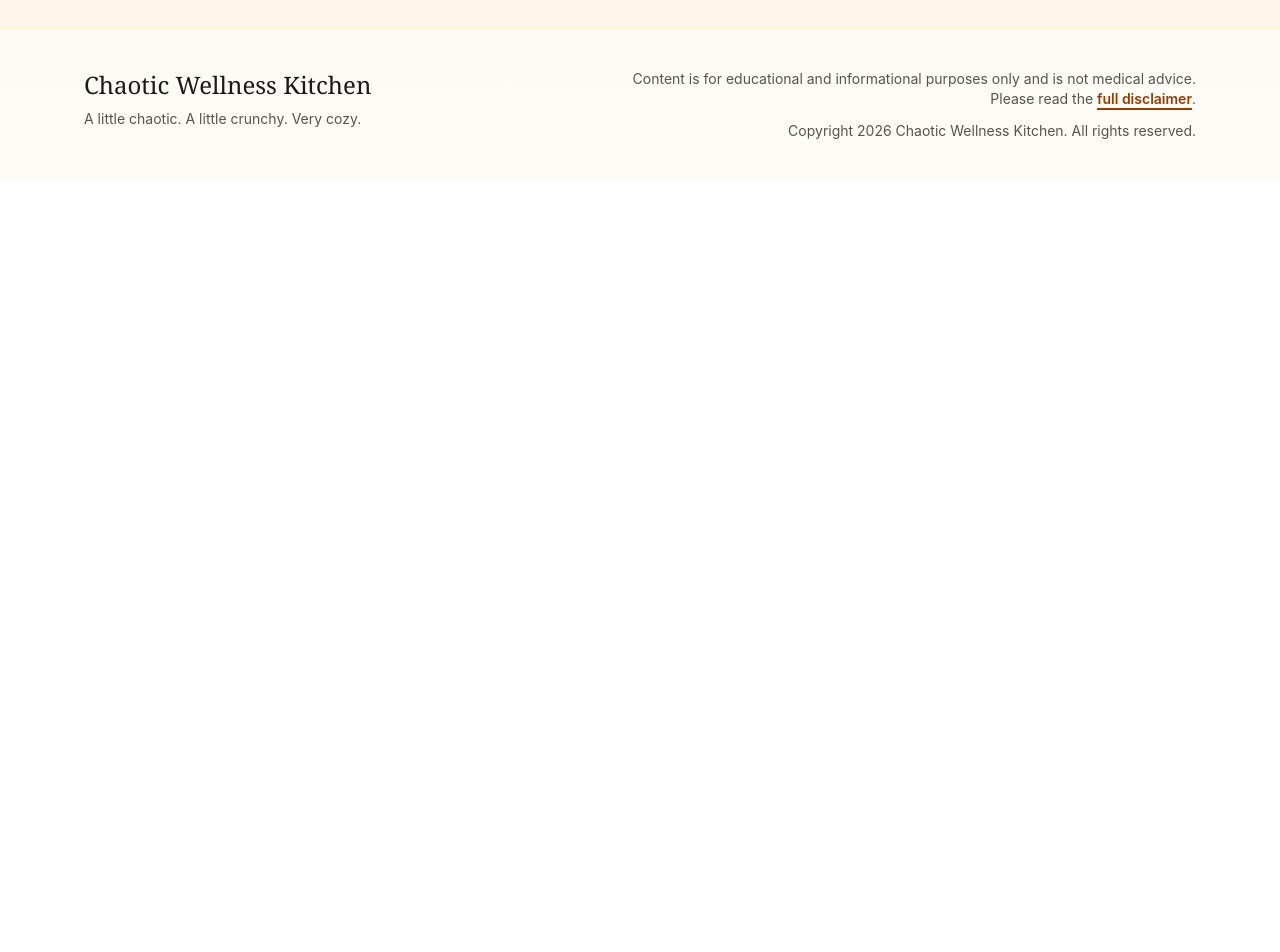
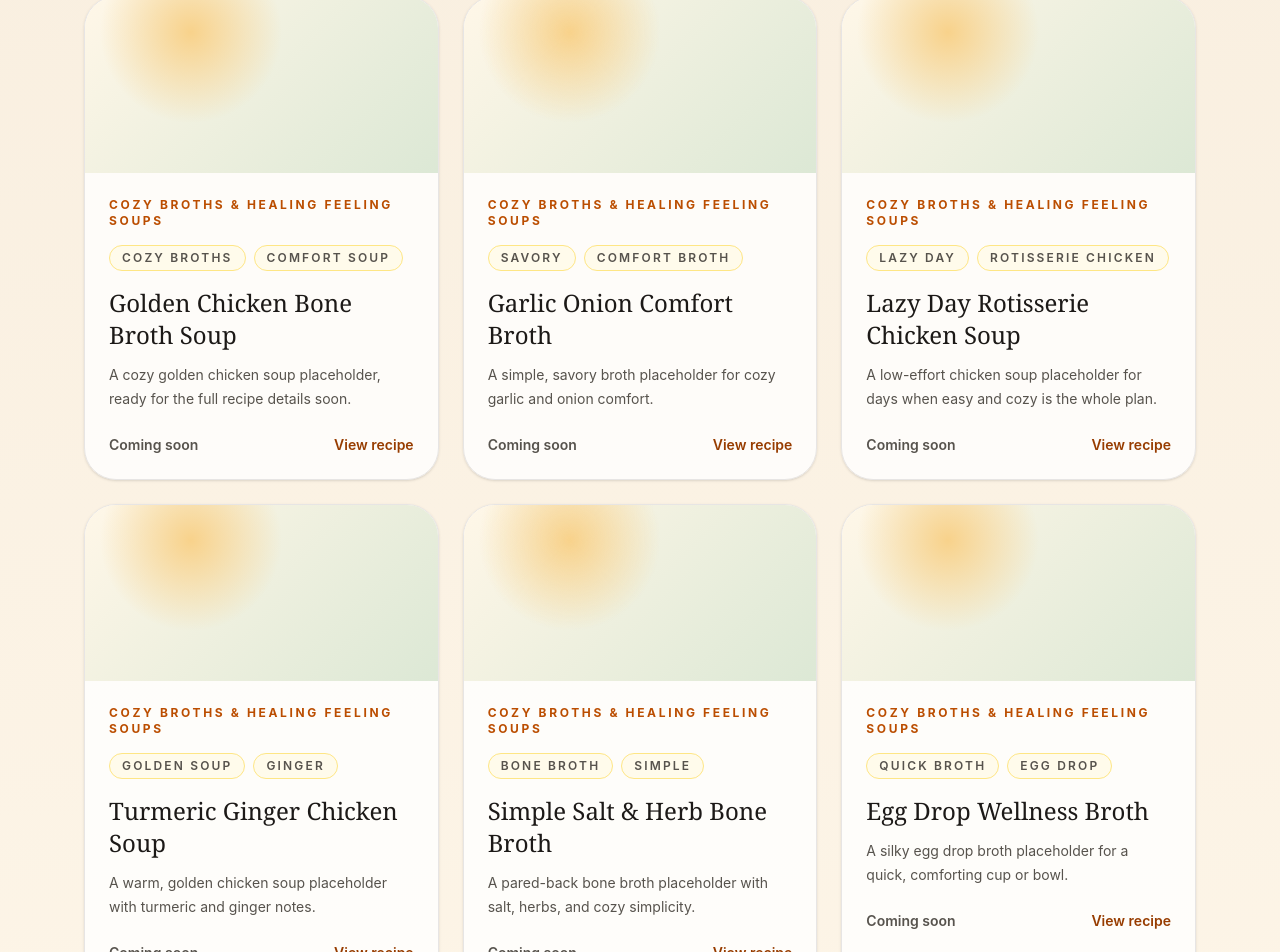
Before and after one commit to Weewoh04/ChaoticWellnessKitchen, a Next.js app: page /recipes in a window 1280 px wide. Shown: the part 1791-2743 px from the top of the page. Before the commit the page ends 1972 px from the top, so only its background shows below. Built offline with nearby package versions, Linux system fonts and the light colour scheme.

Commit message:
dropdownmenu

```diff
--- /dev/null
+++ b/src/app/recipes/category/[categorySlug]/page.tsx
@@ -0,0 +1,85 @@
+import type { Metadata } from "next";
+import Link from "next/link";
+import { notFound } from "next/navigation";
+import { RecipeCard } from "@/components/RecipeCard";
+import { SectionHeading } from "@/components/SectionHeading";
+import {
+  getRecipeCategoryBySlug,
+  getRecipesByCategory,
+  recipeCategories,
+} from "@/data/recipes";
+
+type RecipeCategoryPageProps = {
+  params: Promise<{
+    categorySlug: string;
+  }>;
+};
+
+export function generateStaticParams() {
+  return recipeCategories.map((category) => ({
+    categorySlug: category.slug,
+  }));
+}
+
+export async function generateMetadata({
+  params,
+}: RecipeCategoryPageProps): Promise<Metadata> {
+  const { categorySlug } = await params;
+  const category = getRecipeCategoryBySlug(categorySlug);
+
+  if (!category) {
+    return {
+      title: "Recipe Category Not Found",
+    };
+  }
+
+  return {
+    title: category.title,
+    description: category.description,
+  };
+}
+
+export default async function RecipeCategoryPage({ params }: RecipeCategoryPageProps) {
+  const { categorySlug } = await params;
+  const category = getRecipeCategoryBySlug(categorySlug);
+
+  if (!category) {
+    notFound();
+  }
+
+  const categoryRecipes = getRecipesByCategory(category.title);
+
+  return (
+    <div className="mx-auto max-w-6xl space-y-10 px-5 py-14">
+      <div className="rounded-[2rem] border border-amber-100 bg-white/80 p-8 shadow-sm sm:p-10">
+        <SectionHeading
+          eyebrow="Recipe category"
+          title={category.title}
+          description={category.description}
+        />
+        <Link
+          className="mt-6 inline-flex rounded-full bg-amber-300 px-5 py-3 font-bold text-stone-950 transition hover:bg-amber-200"
+          href="/recipes"
+        >
+          Back to all recipes
+        </Link>
+      </div>
+
+      {categoryRecipes.length > 0 ? (
+        <div className="grid gap-6 md:grid-cols-2 lg:grid-cols-3">
+          {categoryRecipes.map((recipe) => (
+            <RecipeCard key={recipe.slug} recipe={recipe} />
+          ))}
+        </div>
+      ) : (
+        <div className="rounded-[2rem] border border-stone-200 bg-white/80 p-8 text-stone-700 shadow-sm">
+          <h2 className="font-serif text-3xl text-stone-900">Recipes coming soon</h2>
+          <p className="mt-3 leading-7">
+            This category is ready for future cozy additions. For now, browse all recipes or add
+            new local mock data whenever you are ready.
+          </p>
+        </div>
+      )}
+    </div>
+  );
+}
--- a/src/app/recipes/page.tsx
+++ b/src/app/recipes/page.tsx
@@ -1,4 +1,5 @@
 import type { Metadata } from "next";
+import Link from "next/link";
 import { RecipeCard } from "@/components/RecipeCard";
 import { SectionHeading } from "@/components/SectionHeading";
 import { recipeCategories, recipes } from "@/data/recipes";
@@ -24,12 +25,13 @@ export default function RecipesPage() {
         />
         <div className="mt-6 grid gap-4 sm:grid-cols-2 lg:grid-cols-5">
           {recipeCategories.map((category) => (
-            <div
-              className="rounded-3xl bg-cream p-5 text-sm font-bold leading-6 text-stone-800 shadow-sm ring-1 ring-amber-100"
-              key={category}
+            <Link
+              className="rounded-3xl bg-cream p-5 text-sm font-bold leading-6 text-stone-800 shadow-sm ring-1 ring-amber-100 transition hover:-translate-y-1 hover:bg-amber-50 hover:shadow-md"
+              href={`/recipes/category/${category.slug}`}
+              key={category.slug}
             >
-              {category}
-            </div>
+              {category.title}
+            </Link>
           ))}
         </div>
       </section>
--- a/src/components/Navbar.tsx
+++ b/src/components/Navbar.tsx
@@ -1,9 +1,9 @@
 import Link from "next/link";
+import { recipeCategories } from "@/data/recipes";
 import { siteConfig } from "@/lib/site";
 
 const navLinks = [
   { href: "/", label: "Home" },
-  { href: "/recipes", label: "Recipes" },
   { href: "/blog", label: "Blog" },
   { href: "/about", label: "About" },
   { href: "/disclaimer", label: "Disclaimer" },
@@ -17,6 +17,28 @@ export function Navbar() {
           {siteConfig.name}
         </Link>
         <div className="flex flex-wrap gap-2 text-sm font-semibold text-stone-700">
+          <details className="group relative">
+            <summary className="cursor-pointer list-none rounded-full px-3 py-2 transition hover:bg-amber-100 hover:text-stone-950 [&::-webkit-details-marker]:hidden">
+              Recipes
+            </summary>
+            <div className="mt-2 min-w-72 rounded-3xl border border-amber-100 bg-white p-3 shadow-xl sm:absolute sm:left-0 sm:top-full">
+              <Link
+                className="block rounded-2xl px-4 py-3 text-stone-800 transition hover:bg-amber-50"
+                href="/recipes"
+              >
+                All Recipes
+              </Link>
+              {recipeCategories.map((category) => (
+                <Link
+                  className="block rounded-2xl px-4 py-3 text-stone-800 transition hover:bg-amber-50"
+                  href={`/recipes/category/${category.slug}`}
+                  key={category.slug}
+                >
+                  {category.title}
+                </Link>
+              ))}
+            </div>
+          </details>
           {navLinks.map((link) => (
             <Link
               className="rounded-full px-3 py-2 transition hover:bg-amber-100 hover:text-stone-950"
--- a/src/data/recipes.ts
+++ b/src/data/recipes.ts
@@ -1,12 +1,32 @@
 export const recipeCategories = [
-  "Cozy Broths & Healing Feeling Soups",
-  "Warm Drinks",
-  "Cold Wellness/Hydration",
-  "Remedy Shots and Mixes",
-  "Cozy Add-Ons",
+  {
+    title: "Cozy Broths & Healing Feeling Soups",
+    slug: "cozy-broths-healing-feeling-soups",
+    description: "Savory bowls and brothy cups for cozy, comfort-first days.",
+  },
+  {
+    title: "Warm Drinks",
+    slug: "warm-drinks",
+    description: "Steamy mugs, gentle teas, and slow-sip kitchen rituals.",
+  },
+  {
+    title: "Cold Wellness/Hydration",
+    slug: "cold-wellness-hydration",
+    description: "Infused waters and chilled ideas that make sipping feel easier.",
+  },
+  {
+    title: "Remedy Shots and Mixes",
+    slug: "remedy-shots-and-mixes",
+    description: "Small, punchy mixes for flavor-forward pantry experiments.",
+  },
+  {
+    title: "Cozy Add-Ons",
+    slug: "cozy-add-ons",
+    description: "Freezer helpers, little toppings, and easy extras.",
+  },
 ] as const;
 
-export type RecipeCategory = (typeof recipeCategories)[number];
+export type RecipeCategory = (typeof recipeCategories)[number]["title"];
 
 export type Recipe = {
   slug: string;
@@ -172,8 +192,120 @@ export const recipes: Recipe[] = [
     ],
     notes: ["Keep the heat gentle so the garlic stays mellow, not bitter."],
   },
+  {
+    slug: "golden-chicken-bone-broth-soup",
+    title: "Golden Chicken Bone Broth Soup",
+    description:
+      "A cozy golden chicken soup placeholder, ready for the full recipe details soon.",
+    image: "/images/recipe-placeholder.jpg",
+    prepTime: "Coming soon",
+    category: "Cozy Broths & Healing Feeling Soups",
+    bestFor: ["cozy broths", "comfort soup", "coming soon"],
+    ingredients: ["Full ingredient list coming soon."],
+    instructions: ["Full instructions coming soon."],
+    notes: ["Placeholder recipe. Add the full recipe details when ready."],
+  },
+  {
+    slug: "garlic-onion-comfort-broth",
+    title: "Garlic Onion Comfort Broth",
+    description:
+      "A simple, savory broth placeholder for cozy garlic and onion comfort.",
+    image: "/images/recipe-placeholder.jpg",
+    prepTime: "Coming soon",
+    category: "Cozy Broths & Healing Feeling Soups",
+    bestFor: ["savory", "comfort broth", "coming soon"],
+    ingredients: ["Full ingredient list coming soon."],
+    instructions: ["Full instructions coming soon."],
+    notes: ["Placeholder recipe. Add the full recipe details when ready."],
+  },
+  {
+    slug: "lazy-day-rotisserie-chicken-soup",
+    title: "Lazy Day Rotisserie Chicken Soup",
+    description:
+      "A low-effort chicken soup placeholder for days when easy and cozy is the whole plan.",
+    image: "/images/recipe-placeholder.jpg",
+    prepTime: "Coming soon",
+    category: "Cozy Broths & Healing Feeling Soups",
+    bestFor: ["lazy day", "rotisserie chicken", "coming soon"],
+    ingredients: ["Full ingredient list coming soon."],
+    instructions: ["Full instructions coming soon."],
+    notes: ["Placeholder recipe. Add the full recipe details when ready."],
+  },
+  {
+    slug: "turmeric-ginger-chicken-soup",
+    title: "Turmeric Ginger Chicken Soup",
+    description:
+      "A warm, golden chicken soup placeholder with turmeric and ginger notes.",
+    image: "/images/recipe-placeholder.jpg",
+    prepTime: "Coming soon",
+    category: "Cozy Broths & Healing Feeling Soups",
+    bestFor: ["golden soup", "ginger", "coming soon"],
+    ingredients: ["Full ingredient list coming soon."],
+    instructions: ["Full instructions coming soon."],
+    notes: ["Placeholder recipe. Add the full recipe details when ready."],
+  },
+  {
+    slug: "simple-salt-and-herb-bone-broth",
+    title: "Simple Salt & Herb Bone Broth",
+    description:
+      "A pared-back bone broth placeholder with salt, herbs, and cozy simplicity.",
+    image: "/images/recipe-placeholder.jpg",
+    prepTime: "Coming soon",
+    category: "Cozy Broths & Healing Feeling Soups",
+    bestFor: ["bone broth", "simple", "coming soon"],
+    ingredients: ["Full ingredient list coming soon."],
+    instructions: ["Full instructions coming soon."],
+    notes: ["Placeholder recipe. Add the full recipe details when ready."],
+  },
+  {
+    slug: "egg-drop-wellness-broth",
+    title: "Egg Drop Wellness Broth",
+    description:
+      "A silky egg drop broth placeholder for a quick, comforting cup or bowl.",
+    image: "/images/recipe-placeholder.jpg",
+    prepTime: "Coming soon",
+    category: "Cozy Broths & Healing Feeling Soups",
+    bestFor: ["quick broth", "egg drop", "coming soon"],
+    ingredients: ["Full ingredient list coming soon."],
+    instructions: ["Full instructions coming soon."],
+    notes: ["Placeholder recipe. Add the full recipe details when ready."],
+  },
+  {
+    slug: "sick-day-sip-broth",
+    title: "Sick Day Sip Broth",
+    description:
+      "A cozy sipping broth placeholder for days when you want something warm and gentle.",
+    image: "/images/recipe-placeholder.jpg",
+    prepTime: "Coming soon",
+    category: "Cozy Broths & Healing Feeling Soups",
+    bestFor: ["sipping broth", "cozy days", "coming soon"],
+    ingredients: ["Full ingredient list coming soon."],
+    instructions: ["Full instructions coming soon."],
+    notes: ["Placeholder recipe. Add the full recipe details when ready."],
+  },
+  {
+    slug: "freezer-scrap-veggie-broth",
+    title: "Freezer Scrap Veggie Broth",
+    description:
+      "A flexible veggie broth placeholder for turning saved scraps into something cozy.",
+    image: "/images/recipe-placeholder.jpg",
+    prepTime: "Coming soon",
+    category: "Cozy Broths & Healing Feeling Soups",
+    bestFor: ["veggie broth", "freezer-friendly", "coming soon"],
+    ingredients: ["Full ingredient list coming soon."],
+    instructions: ["Full instructions coming soon."],
+    notes: ["Placeholder recipe. Add the full recipe details when ready."],
+  },
 ];
 
 export function getRecipeBySlug(slug: string) {
   return recipes.find((recipe) => recipe.slug === slug);
 }
+
+export function getRecipeCategoryBySlug(slug: string) {
+  return recipeCategories.find((category) => category.slug === slug);
+}
+
+export function getRecipesByCategory(category: RecipeCategory) {
+  return recipes.filter((recipe) => recipe.category === category);
+}
```
